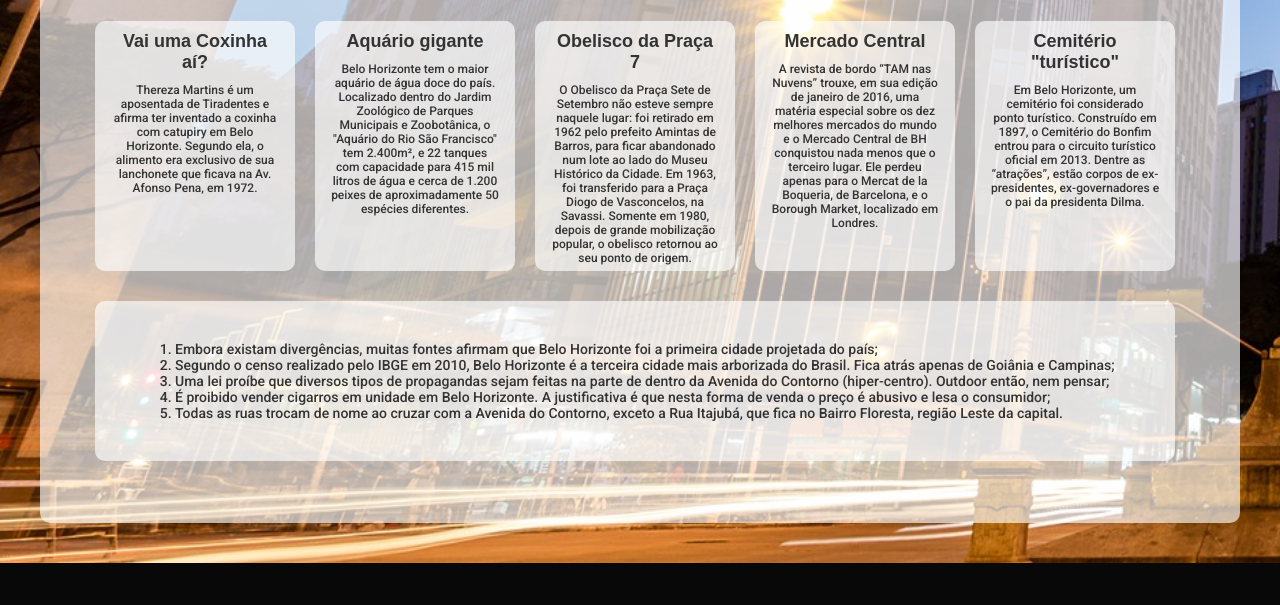
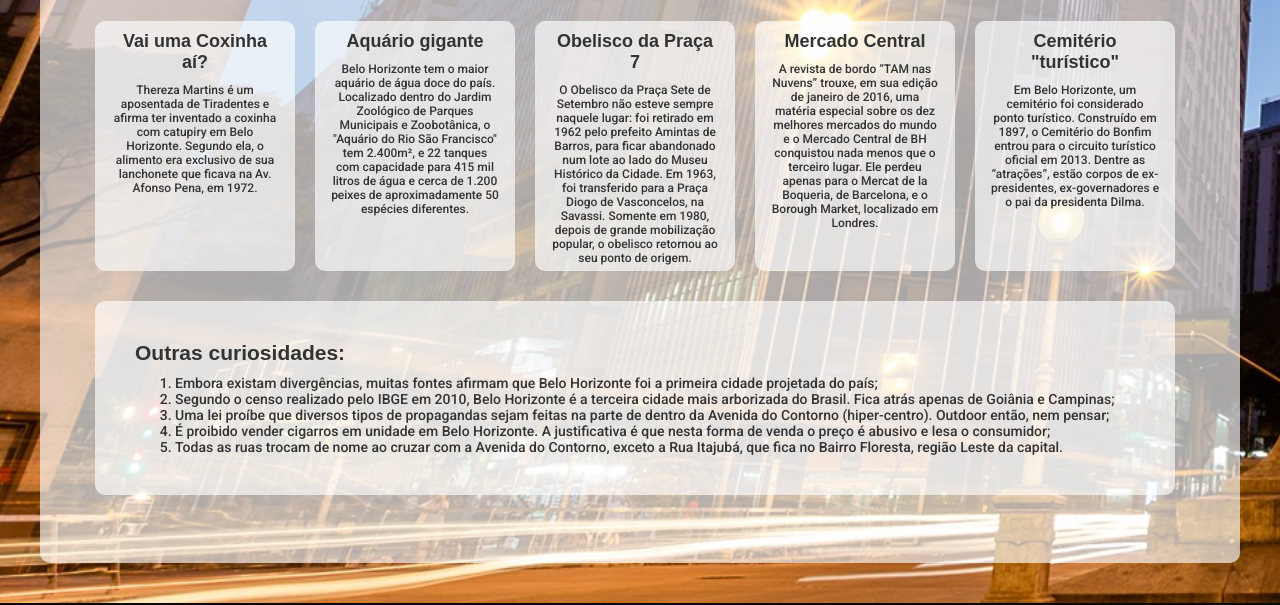
Before and after one commit to matheusrayol/DH-CTD, a plain HTML site: page Front-End/Checkpoint-I/index.html in a window 1280 px wide. Shown: the part 1133-1738 px from the top of the page. Drawn offline with Linux system fonts and the light colour scheme; a web font is replaced by a local one.

Commit message:
Ajustes finais para a entrega do Checckpoint I

```diff
--- a/Front-End/Checkpoint-I/css/styles.css
+++ b/Front-End/Checkpoint-I/css/styles.css
@@ -94,7 +94,7 @@ iframe {
 #container-curiosidades {
     text-align: center;
     width: 1200px;
-    height: 600px;
+    height: 640px;
     margin: 0px auto;
     padding: 40px;
     background-color: rgba(255, 255, 255, 0.65);
--- a/Front-End/Checkpoint-I/index.html
+++ b/Front-End/Checkpoint-I/index.html
@@ -61,6 +61,7 @@ No seu main, coloque um pequeno parágrafo falando da sua cidade. Destaque em ne
 
                 <div id="cur6">
                     <div id="inner-cur6">
+                        <h2>Outras curiosidades:</h2>
                         <ol>
                             <li>Embora existam divergências, muitas fontes afirmam que Belo Horizonte foi a primeira cidade projetada do país;</li>
                             <li>Segundo o censo realizado pelo IBGE em 2010, Belo Horizonte é a terceira cidade mais arborizada do Brasil. Fica atrás apenas de Goiânia e Campinas;</li>
```
